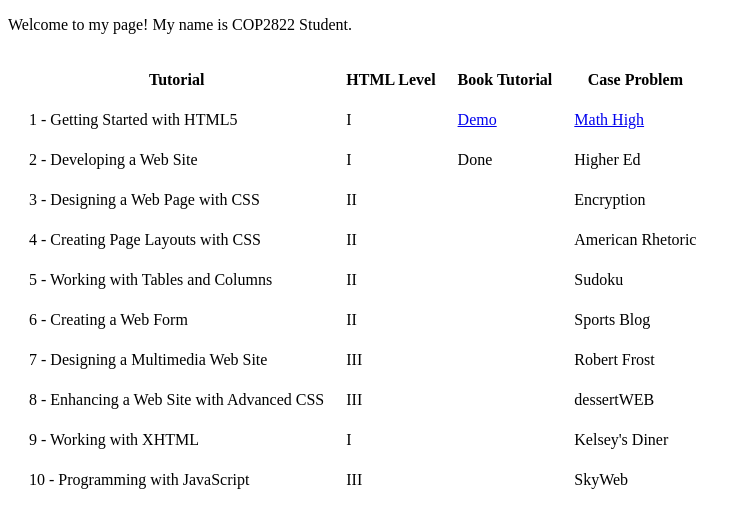
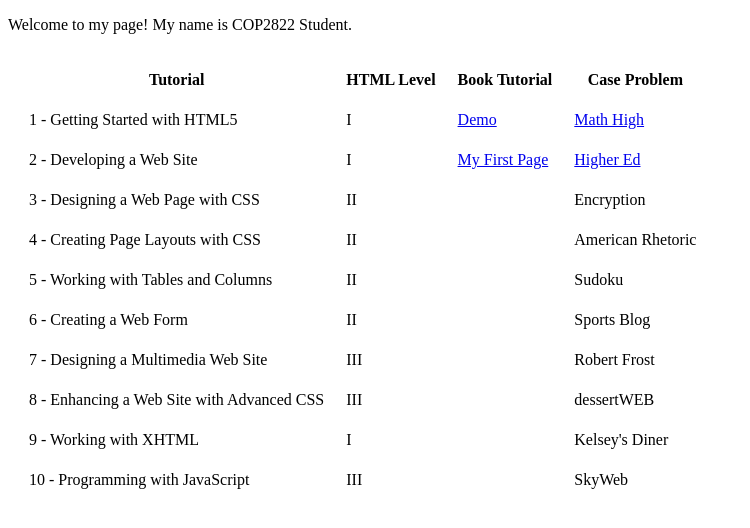
Before and after one commit to Lisa2Post/lisa2post.github.io, a plain HTML site: page index.htm in a window 1280 px wide. Shown: the whole page, without its empty margins (0-750 px from the left). Drawn offline with Linux system fonts and the light colour scheme.

Commit message:
Update index.htm
links to the classwork (My Page) and homework (Higher Ed) of Tutorial_02 added

```diff
--- a/index.htm
+++ b/index.htm
@@ -34,8 +34,8 @@
             <tr>
                <td>2 - Developing a Web Site</td>
                <td>I</td>
-               <td>Done</td>
-               <td>Higher Ed</td>
+               <td><a href="Tutorial_02/tutorial/mypage.htm" target="_blank">My First Page</a></td>
+               <td><a href="Tutorial_02/case1/uwlist.htm" target="_blank">Higher Ed</a></td>
             </tr>
             <tr>
                <td>3 - Designing a Web Page with CSS</td>
```
